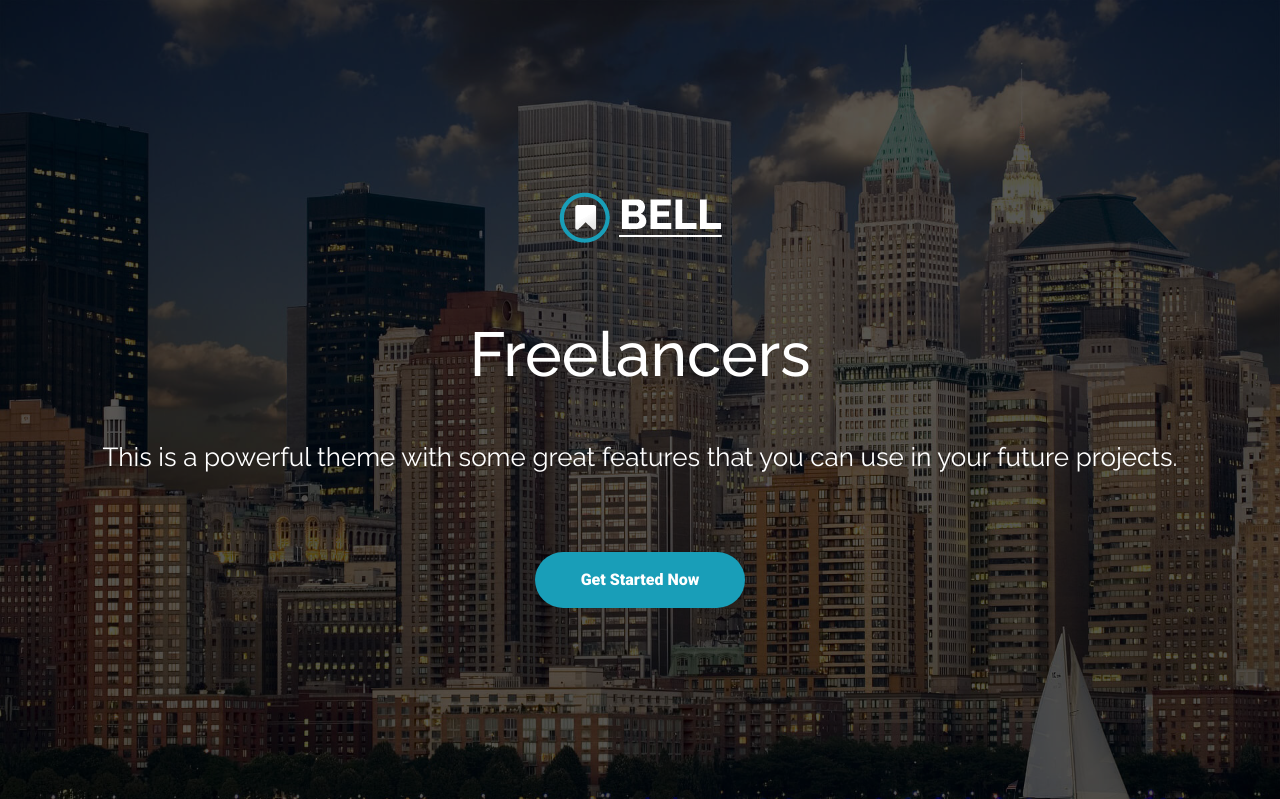
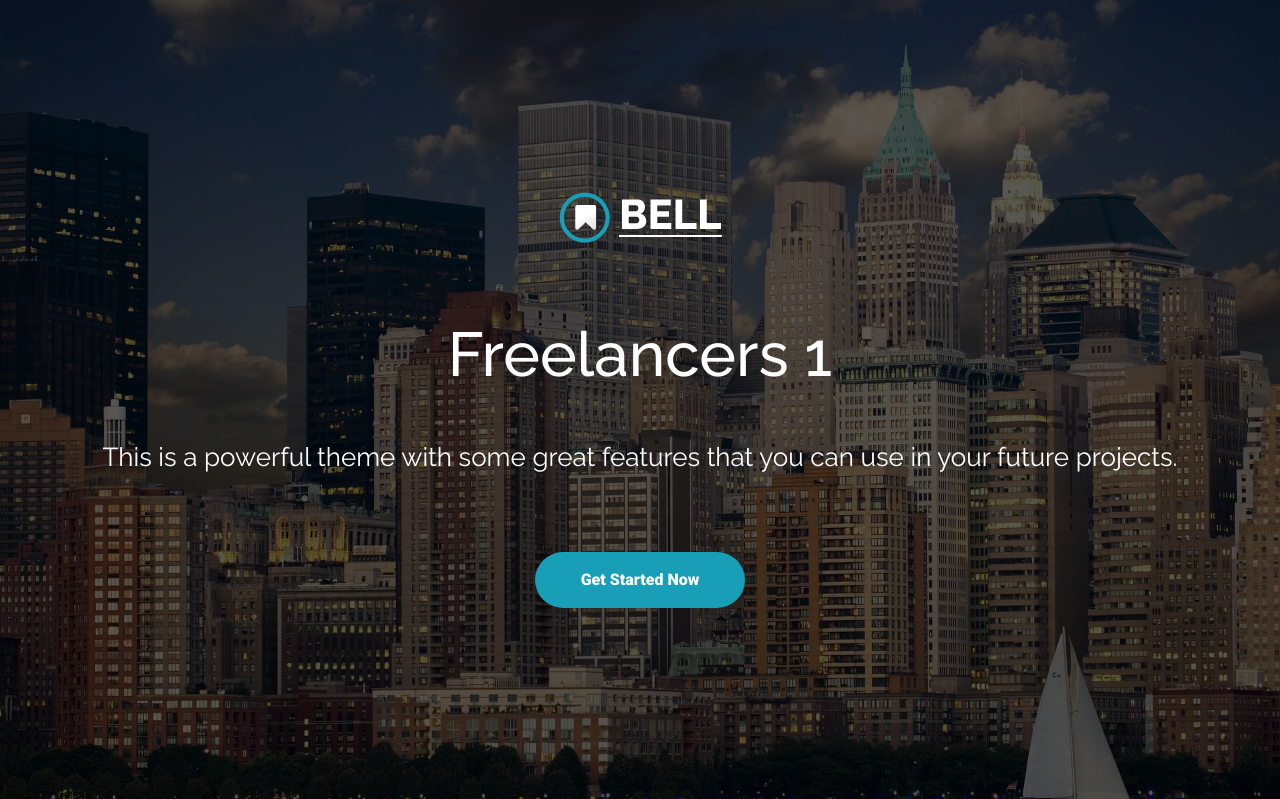
Before and after one commit to Plantillas01/plantilas, a PHP site: page / in a window 1280 px wide. Shown: the top 799 px of the page. Run offline with PHP 8.4, Linux system fonts and the light colour scheme.

Commit message:
Index Modificado

```diff
--- a/index.php
+++ b/index.php
@@ -18,7 +18,7 @@
 
       <div class="col-md-12">
         <h1>
-            Freelancers
+            Freelancers 1
           </h1>
 
         <p class="tagline">
```
